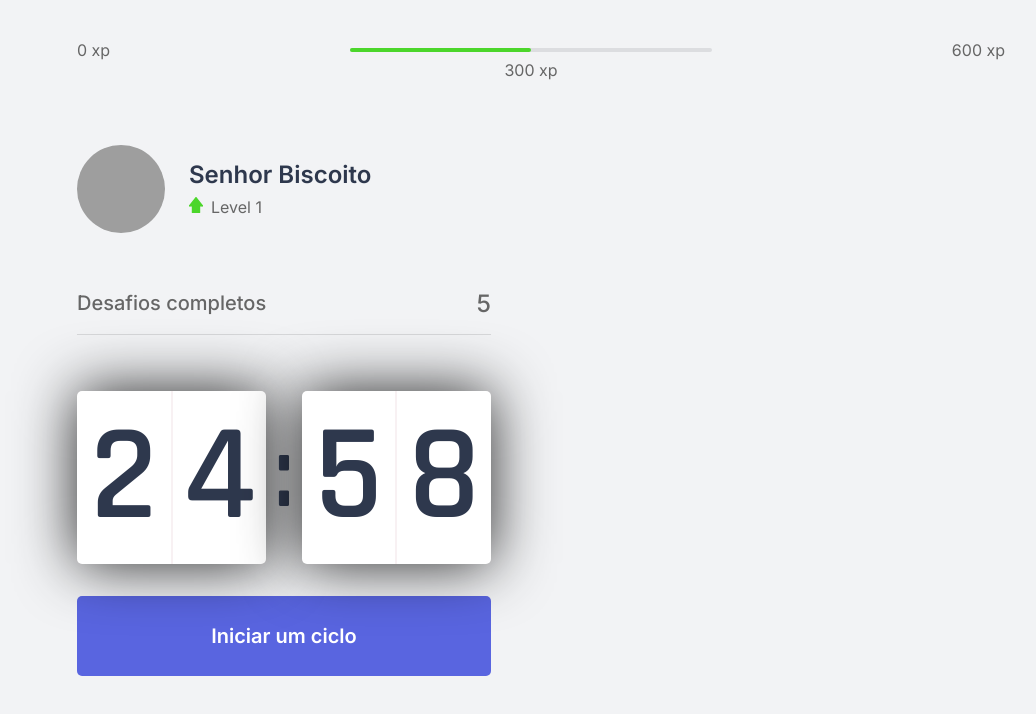
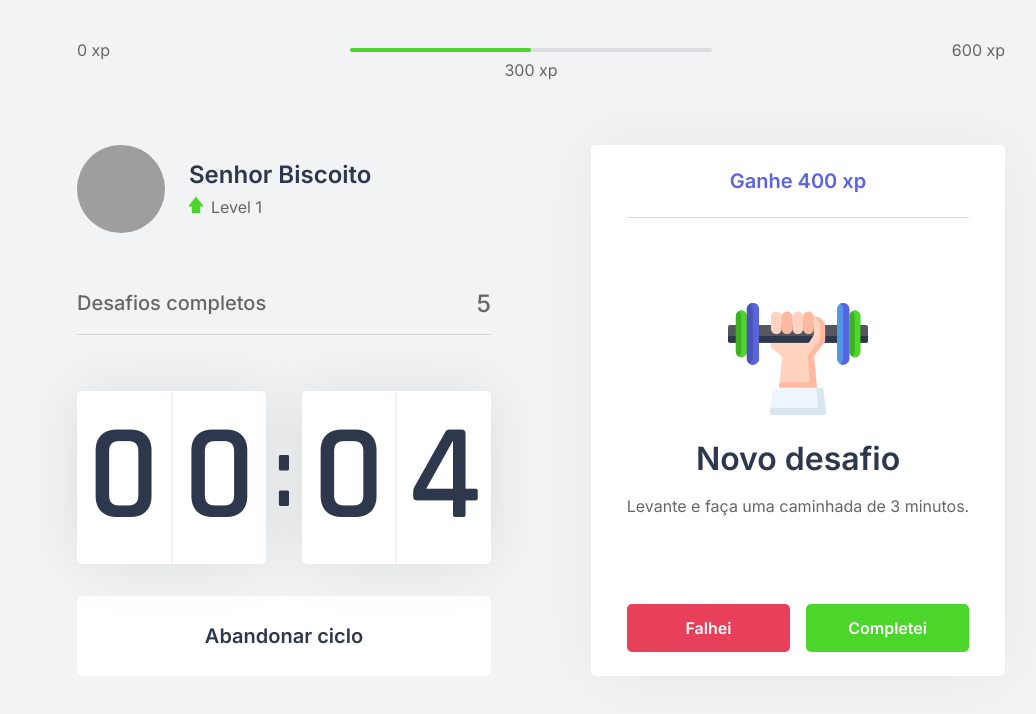
Before and after one commit to jeny3g/rocketseat-moveit-next, a Next.js app: page / in a window 1280 px wide. Both pictures are taken after a click on the button "Iniciar um ciclo". Shown: the top 714 px of the page, without its empty margins (99-1135 px from the left). Built offline with nearby package versions, Linux system fonts and the light colour scheme; grey boxes are pictures that could not be loaded.

Commit message:
Criando componente ChallengeBox

```diff
--- /dev/null
+++ b/src/components/ChallangeBox.tsx
@@ -0,0 +1,35 @@
+import styles from "../styles/components/ChallangeBox.module.css";
+
+export function ChallangeBox() {
+  const hasActiveChallenge = true;
+
+  return (
+    <div className={styles.challangeBoxContainer}>
+      {hasActiveChallenge ? (
+        <div className={styles.challengeActive}>
+          <header>Ganhe 400 xp</header>
+          <main>
+            <img src="icons/body.svg" alt="" />
+            <strong>Novo desafio</strong>
+            <p>Levante e faça uma caminhada de 3 minutos.</p>
+          </main>
+
+          <footer>
+            <button type="button" className={styles.challengeFailedButton}>
+              Falhei
+            </button>
+            <button type="button" className={styles.challengeSucceededButton}>
+              Completei
+            </button>
+          </footer>
+        </div>
+      ) : (
+        <div className={styles.challengeNotActive}>
+          <strong>Finalize um ciclo para receber um desafio</strong>{" "}
+          <img src="icons/level-up.svg" alt="Level Up" />
+          Avance de level completando desafios.
+        </div>
+      )}
+    </div>
+  );
+}
--- a/src/components/Countdown.tsx
+++ b/src/components/Countdown.tsx
@@ -1,9 +1,12 @@
 import { useState, useEffect } from "react";
 import styles from "../styles/components/Countdown.module.css";
 
+let countdownTimeout: NodeJS.Timeout;
+
 export function Countdown() {
-  const [time, setTime] = useState(25 * 60);
-  const [active, setActive] = useState(false);
+  const [time, setTime] = useState(0.1 * 60);
+  const [isActive, setIsActive] = useState(false);
+  const [hasFinished, setHasFinished] = useState(false);
 
   const minutes = Math.floor(time / 60);
   const seconds = time % 60;
@@ -12,16 +15,25 @@
   const [secondLeft, secondRight] = String(seconds).padStart(2, "0").split("");
 
   function startCountDown() {
-    setActive(true);
+    setIsActive(true);
+  }
+
+  function resetCountdown() {
+    clearTimeout(countdownTimeout);
+    setIsActive(false);
+    setTime(25 * 60);
   }
 
   useEffect(() => {
-    if (active && time > 0) {
-      setTimeout(() => {
+    if (isActive && time > 0) {
+      countdownTimeout = setTimeout(() => {
         setTime(time - 1);
       }, 1000);
+    } else if (isActive && time === 0) {
+      setHasFinished(true);
+      setIsActive(false);
     }
-  }, [active, time]);
+  }, [isActive, time]);
 
   return (
     <div>
@@ -37,6 +49,21 @@
         </div>
       </div>
 
+      {hasFinished ? (
+        <button disabled className={styles.countdownButton}>
+          Ciclo encerrado
+        </button>
+      ) : (
+        <>
+          {isActive ? (
+            <button
+              type="button"
+              className={`${styles.countdownButton} ${styles.coundownButtonActive}`}
+              onClick={resetCountdown}
+            >
+              Abandonar ciclo
+            </button>
+          ) : (
             <button
               type="button"
               className={styles.countdownButton}
@@ -44,6 +71,9 @@
             >
               Iniciar um ciclo
             </button>
+          )}
+        </>
+      )}
     </div>
   );
 }
--- a/src/pages/index.tsx
+++ b/src/pages/index.tsx
@@ -1,9 +1,10 @@
+import Head from "next/head";
+
+import { ChallangeBox } from "../components/ChallangeBox";
 import { CompletedChallenges } from "../components/CompletedChallenges";
 import { Countdown } from "../components/Countdown";
 import { ExperienceBar } from "../components/ExperienceBar";
 import { Profile } from "../components/Profile";
-
-import Head from "next/head";
 
 import styles from "../styles/pages/Home.module.css";
 
@@ -21,7 +22,9 @@
           <CompletedChallenges />
           <Countdown />
         </div>
-        <div></div>
+        <div>
+          <ChallangeBox />
+        </div>
       </section>
     </div>
   );
--- /dev/null
+++ b/src/styles/components/ChallangeBox.module.css
@@ -0,0 +1,110 @@
+.challangeBoxContainer {
+  height: 100%;
+
+  background: var(--white);
+  border-radius: 5px;
+  box-shadow: 0 0 68px rgba(0, 0, 0, 0.05);
+  padding: 1.5rem 2rem;
+
+  display: flex;
+  flex-direction: column;
+  align-items: center;
+  justify-content: center;
+
+  text-align: center;
+}
+
+.challengeNotActive {
+  display: flex;
+  flex-direction: column;
+  align-items: center;
+}
+
+.challengeNotActive strong {
+  font-size: 1.5rem;
+  font-weight: 500;
+  line-height: 1.4;
+}
+
+.challengeNotActive p {
+  display: flex;
+  flex-direction: column;
+  align-items: center;
+  line-height: 1.4;
+  max-width: 70%;
+  margin-top: 3rem;
+}
+
+.challengeNotActive p img {
+  margin-bottom: 1rem;
+}
+
+.challengeActive {
+  height: 100%;
+
+  display: flex;
+  flex-direction: column;
+}
+
+.challengeActive header {
+  color: var(--blue);
+  font-weight: 600;
+  font-size: 1.25rem;
+  padding: 0 2rem 1.5rem;
+  border-bottom: 1px solid var(--gray-line);
+}
+
+.challengeActive main {
+  flex: 1;
+  display: flex;
+  flex-direction: column;
+  align-items: center;
+  justify-content: center;
+}
+
+.challengeActive main strong {
+  font-size: 2rem;
+  font-weight: 600;
+  color: var(--title);
+  margin: 1.5rem 0 1rem;
+}
+
+.challengeActive main p {
+  line-height: 1.5;
+}
+
+.challengeActive footer {
+  display: grid;
+  grid-template-columns: 1fr 1fr;
+  gap: 1rem;
+}
+
+.challengeActive footer button {
+  height: 3rem;
+
+  display: flex;
+  align-items: center;
+  justify-content: center;
+
+  border: 0;
+  border-radius: 5px;
+
+  color: var(--white);
+
+  font-size: 1rem;
+  font-weight: 600;
+
+  transition: filter 0.2s;
+}
+
+.challengeActive footer button.challengeFailedButton {
+  background: var(--red);
+}
+
+.challengeActive footer button.challengeSucceededButton {
+  background: var(--green);
+}
+
+.challengeActive footer button:hover {
+  filter: brightness(0.9);
+}
--- a/src/styles/components/Countdown.module.css
+++ b/src/styles/components/Countdown.module.css
@@ -14,7 +14,7 @@
   justify-content: space-evenly;
 
   background: var(--white);
-  box-shadow: 0 0 60px rgba(0, 0, 0, 0.85);
+  box-shadow: 0 0 60px rgba(0, 0, 0, 0.085);
   border-radius: 5px;
   font-size: 8.5em;
   text-align: center;
@@ -59,6 +59,22 @@
   transition: background-color 0.2s;
 }
 
-.countdownButton:hover {
+.countdownButton:not(:disabled)hover {
   background-color: var(--blue-dark);
 }
+
+.coundownButtonActive {
+  background: var(--white);
+  color: var(--title);
+}
+
+.coundownButtonActive:not(:disabled):hover {
+  background: var(--red);
+  color: var(--white);
+}
+
+.countdownButton:disabled {
+  background: var(--white);
+  color: var(--text);
+  cursor: not-allowed;
+}
```
Lines whose indentation alone changed are shown as unchanged.
